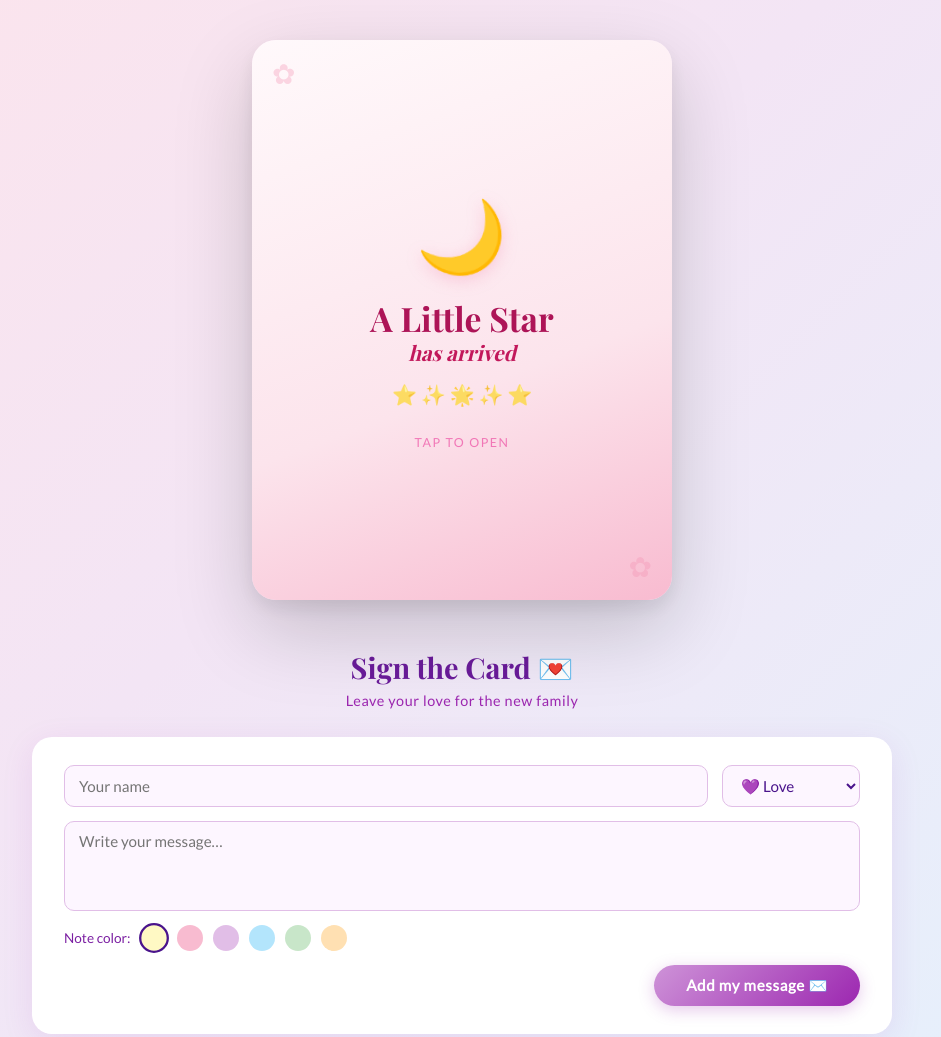
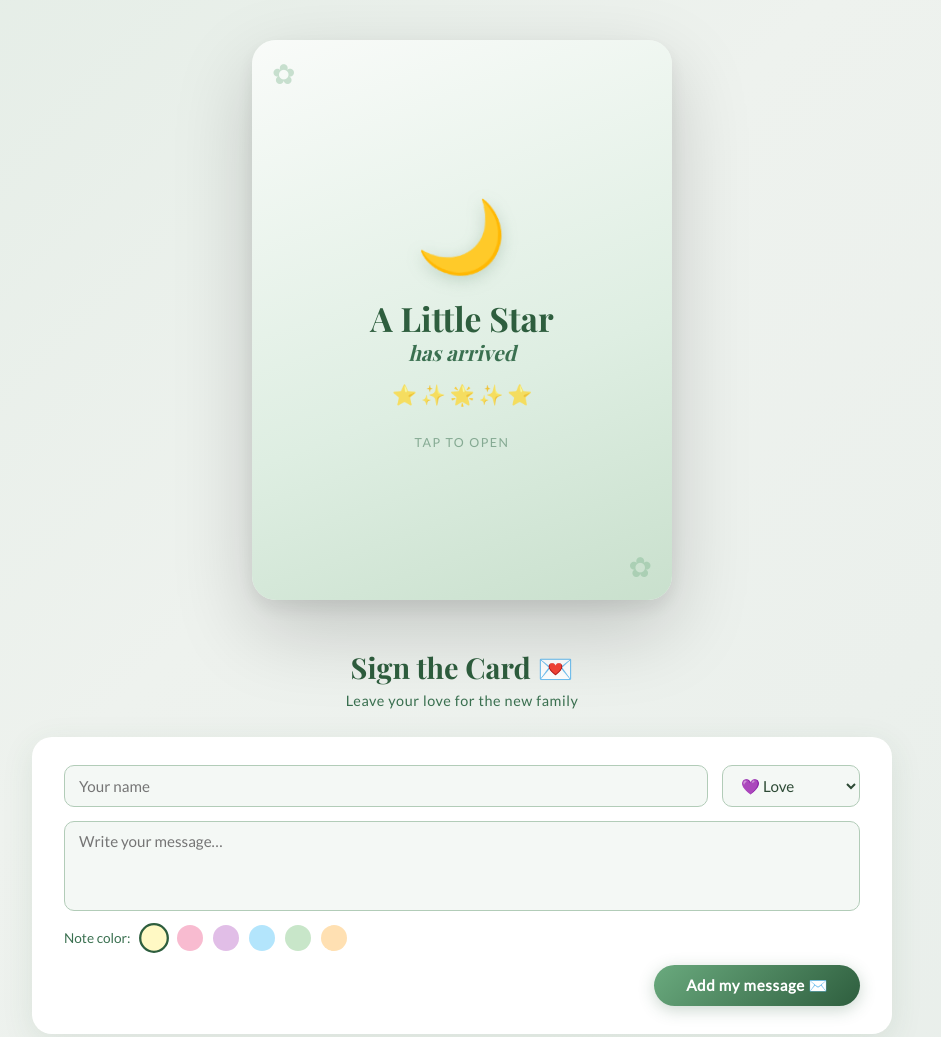
Before and after one commit to hsmizik-source/bennetts-baby-card, a website: page public/index.html in a window 1280 px wide. Shown: the top 1037 px of the page, without its empty margins (178-1119 px from the left). Drawn offline with nearby package versions, Linux system fonts and the light colour scheme; no server answers; a web font is replaced by a local one.

Commit message:
Restyle to sage green and neutral palette

```diff
--- a/public/index.html
+++ b/public/index.html
@@ -11,7 +11,7 @@
 
   body {
     min-height: 100vh;
-    background: linear-gradient(135deg, #fce4ec 0%, #f3e5f5 40%, #e3f2fd 100%);
+    background: linear-gradient(135deg, #e4ede6 0%, #eef2ee 40%, #e8eeea 100%);
     font-family: 'Lato', sans-serif;
     overflow-x: hidden;
   }
@@ -73,7 +73,7 @@
 
   /* FRONT */
   .front {
-    background: linear-gradient(160deg, #fff9fb 0%, #fce4ec 60%, #f8bbd0 100%);
+    background: linear-gradient(160deg, #f9fbf9 0%, #deeee2 60%, #c9e0cd 100%);
     display: flex;
     flex-direction: column;
     align-items: center;
@@ -84,7 +84,7 @@
   .front .moon {
     font-size: 72px;
     animation: sway 3s ease-in-out infinite;
-    filter: drop-shadow(0 4px 8px rgba(240,98,146,0.25));
+    filter: drop-shadow(0 4px 8px rgba(74,124,89,0.25));
   }
   @keyframes sway {
     0%, 100% { transform: rotate(-6deg); }
@@ -93,14 +93,14 @@
   .front h1 {
     font-family: 'Playfair Display', serif;
     font-size: 2.1rem;
-    color: #ad1457;
+    color: #2e5e3e;
     text-align: center;
     line-height: 1.25;
   }
   .front h1 em {
     display: block;
     font-size: 1.3rem;
-    color: #c2185b;
+    color: #3a7050;
     font-style: italic;
   }
   .front .stars {
@@ -115,7 +115,7 @@
   }
   .front .hint {
     font-size: 0.78rem;
-    color: #e91e8c88;
+    color: #3a705088;
     letter-spacing: 0.12em;
     text-transform: uppercase;
     margin-top: 10px;
@@ -129,14 +129,14 @@
     content: '✿';
     position: absolute;
     font-size: 28px;
-    color: #f48fb155;
+    color: #6aaa7e55;
   }
   .front::before { top: 16px; left: 20px; }
   .front::after  { bottom: 16px; right: 20px; }
 
   /* BACK */
   .back {
-    background: linear-gradient(160deg, #f3e5f5 0%, #e8f5e9 100%);
+    background: linear-gradient(160deg, #f0f4f1 0%, #e2ede5 100%);
     transform: rotateY(180deg);
     display: flex;
     flex-direction: column;
@@ -149,37 +149,37 @@
     position: absolute;
     top: 0; left: 0; right: 0;
     height: 6px;
-    background: linear-gradient(90deg, #ce93d8, #a5d6a7, #ce93d8);
+    background: linear-gradient(90deg, #6aaa7e, #a5c9ad, #6aaa7e);
     border-radius: 24px 24px 0 0;
   }
   .back .header-icon { font-size: 48px; margin-bottom: 4px; }
   .back h2 {
     font-family: 'Playfair Display', serif;
     font-size: 1.55rem;
-    color: #6a1b9a;
+    color: #2e5e3e;
     text-align: center;
     line-height: 1.3;
   }
   .divider {
     width: 64px;
     height: 2px;
-    background: linear-gradient(90deg, transparent, #ce93d8, transparent);
+    background: linear-gradient(90deg, transparent, #6aaa7e, transparent);
     border-radius: 2px;
     margin: 6px 0;
   }
   .back p {
     font-size: 1.02rem;
-    color: #4a148c;
+    color: #2d4a35;
     text-align: center;
     line-height: 1.75;
     font-weight: 300;
   }
-  .back p strong { font-weight: 400; color: #7b1fa2; }
+  .back p strong { font-weight: 400; color: #3a7050; }
   .back .signature {
     font-family: 'Playfair Display', serif;
     font-style: italic;
     font-size: 1.05rem;
-    color: #9c27b0;
+    color: #3a7050;
     text-align: center;
     margin-top: 8px;
   }
@@ -194,13 +194,13 @@
   .kudo-section h3 {
     font-family: 'Playfair Display', serif;
     font-size: 1.8rem;
-    color: #6a1b9a;
+    color: #2e5e3e;
     text-align: center;
     margin-bottom: 6px;
   }
   .kudo-section .kudo-sub {
     text-align: center;
-    color: #9c27b0;
+    color: #3a7050;
     font-size: 0.9rem;
     margin-bottom: 28px;
     letter-spacing: 0.04em;
@@ -211,7 +211,7 @@
     background: white;
     border-radius: 20px;
     padding: 28px 32px;
-    box-shadow: 0 8px 32px rgba(156,39,176,0.1);
+    box-shadow: 0 8px 32px rgba(46,94,62,0.1);
     margin-bottom: 32px;
     display: flex;
     flex-direction: column;
@@ -225,20 +225,20 @@
   .sign-form input,
   .sign-form textarea,
   .sign-form select {
-    border: 1.5px solid #e1bee7;
+    border: 1.5px solid #b2ccb8;
     border-radius: 10px;
     padding: 10px 14px;
     font-family: 'Lato', sans-serif;
     font-size: 0.95rem;
-    color: #4a148c;
-    background: #fdf6ff;
+    color: #2d4a35;
+    background: #f4f8f5;
     outline: none;
     transition: border-color 0.2s;
     resize: none;
   }
   .sign-form input:focus,
   .sign-form textarea:focus,
-  .sign-form select:focus { border-color: #ab47bc; }
+  .sign-form select:focus { border-color: #3a7050; }
   .sign-form input[type="text"] { flex: 1; min-width: 140px; }
   .sign-form textarea { width: 100%; height: 90px; }
   .sign-form .color-row {
@@ -247,7 +247,7 @@
     gap: 10px;
     flex-wrap: wrap;
   }
-  .sign-form .color-row label { font-size: 0.85rem; color: #7b1fa2; }
+  .sign-form .color-row label { font-size: 0.85rem; color: #3a7050; }
   .color-swatch {
     width: 26px; height: 26px;
     border-radius: 50%;
@@ -256,11 +256,11 @@
     transition: transform 0.15s, border-color 0.15s;
   }
   .color-swatch:hover  { transform: scale(1.15); }
-  .color-swatch.active { border-color: #4a148c; transform: scale(1.15); }
+  .color-swatch.active { border-color: #2e5e3e; transform: scale(1.15); }
 
   .sign-btn {
     align-self: flex-end;
-    background: linear-gradient(135deg, #ce93d8, #9c27b0);
+    background: linear-gradient(135deg, #6aaa7e, #2e5e3e);
     color: white;
     border: none;
     border-radius: 30px;
@@ -271,9 +271,9 @@
     cursor: pointer;
     letter-spacing: 0.04em;
     transition: transform 0.15s, box-shadow 0.15s;
-    box-shadow: 0 4px 16px rgba(156,39,176,0.25);
+    box-shadow: 0 4px 16px rgba(46,94,62,0.25);
   }
-  .sign-btn:hover { transform: translateY(-2px); box-shadow: 0 8px 24px rgba(156,39,176,0.35); }
+  .sign-btn:hover { transform: translateY(-2px); box-shadow: 0 8px 24px rgba(46,94,62,0.35); }
   .sign-btn:active { transform: translateY(0); }
 
   /* Sticky notes grid */
@@ -338,7 +338,7 @@
     grid-column: 1 / -1;
     text-align: center;
     padding: 40px 20px;
-    color: #ba68c8;
+    color: #6aaa7e;
     font-size: 0.95rem;
     font-style: italic;
   }
```
